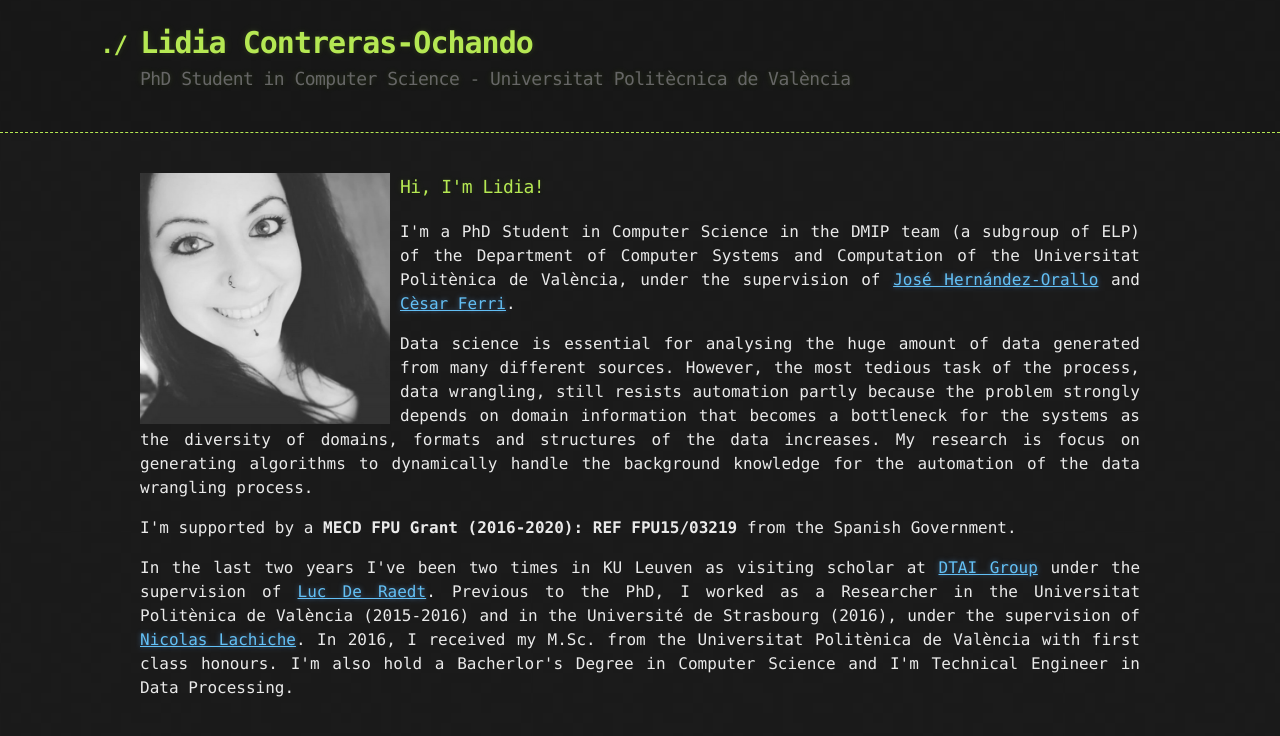
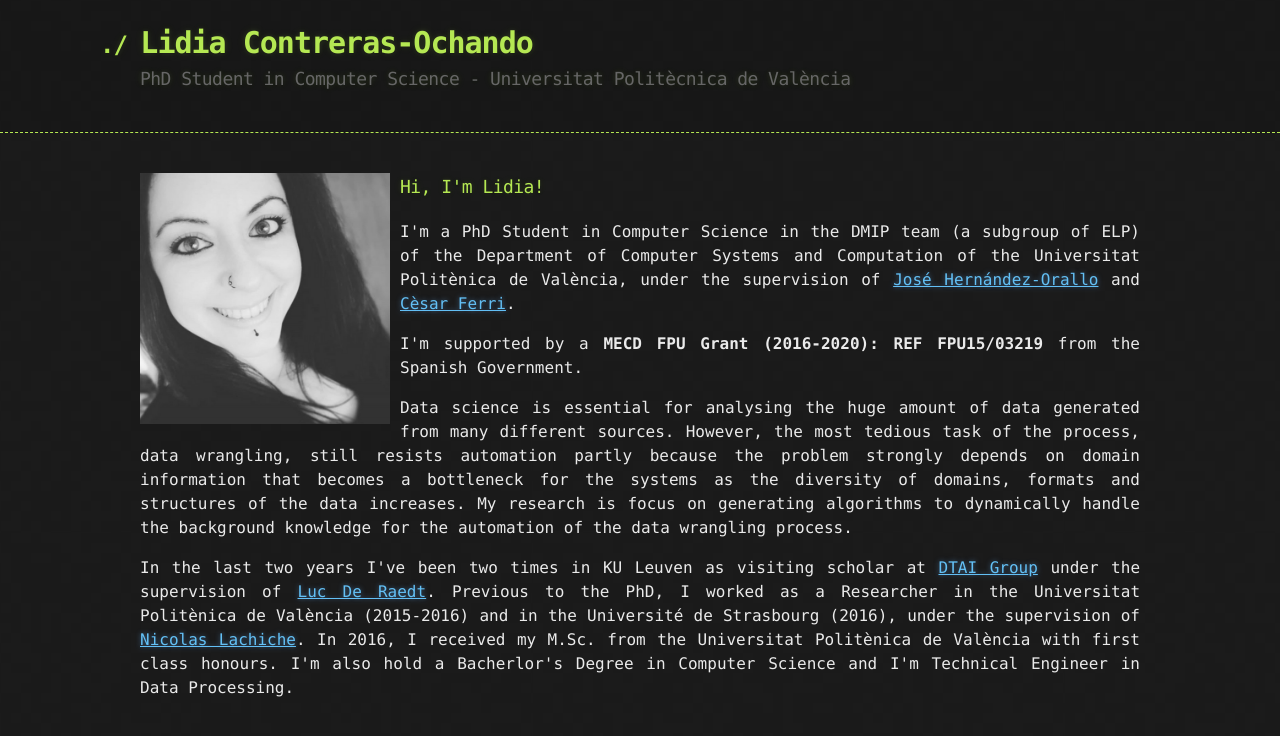
Before and after one commit to liconoc/liconoc.github.io, a Jekyll site: the page built from index.md, in a window 1280 px wide. Shown: the top 736 px of the page. Built offline with Jekyll 4.4.1, drawn with Linux system fonts in a browser that asks for light colours.

Commit message:
Update liconoc.html

```diff
--- a/_layouts/liconoc.html
+++ b/_layouts/liconoc.html
@@ -21,6 +21,10 @@
 
 		.bold{
 			font-weight:bold;
+		}
+
+		#about{
+			margin-bottom:5px;
 		}
 	</style>
 
@@ -46,18 +50,24 @@
       <section id="main_content">
 
 			<section id="about">
+
+
 				<img id="foto" src="images/lidia2.png" >
 				<h3>Hi, I'm Lidia!</h3>
 
 				<p>I'm a PhD Student in Computer Science in the DMIP team (a subgroup of ELP) of the Department of Computer Systems and Computation of the Universitat Politènica de València, under the supervision of <a href="http://josephorallo.webs.upv.es/" target="_blank">José Hernández-Orallo</a> and <a href="http://personales.upv.es/ceferra/" target="_blank">Cèsar Ferri</a>.</p>
 
-				<p> Data science is essential for analysing the huge amount of data generated from many different sources. However, the most tedious task of the process, data wrangling, still resists automation partly because the problem strongly depends on domain information that becomes a bottleneck for the systems as the diversity of domains, formats and structures of the data increases. My research is focus on generating algorithms to dynamically handle the background knowledge for the automation of the data wrangling process.</p>
-
 				<p>I'm supported by a <span class="bold">MECD FPU Grant (2016-2020): REF FPU15/03219</span> from the Spanish Government.</p>
 
-				<p>In the last two years I've been two times in KU Leuven as visiting scholar at <a href="https://dtai.cs.kuleuven.be/" target="_blank">DTAI Group</a> under the supervision of <a href="https://wms.cs.kuleuven.be/people/lucderaedt/" target="_blank">Luc De Raedt</a>. Previous to the PhD, I worked as a Researcher in the Universitat Politènica de València (2015-2016) and in the Université de Strasbourg (2016), under the supervision of <a href="https://sdc.icube.unistra.fr/en/index.php/Nicolas_Lachiche" target="_blank">Nicolas Lachiche</a>. In 2016, I received my M.Sc. from the Universitat Politènica de València with first class honours.  I'm also hold a Bacherlor's Degree in Computer Science and I'm Technical Engineer in Data Processing. <p>
 			</section>
 
+			<section id="resume">
+			<p> Data science is essential for analysing the huge amount of data generated from many different sources. However, the most tedious task of the process, data wrangling, still resists automation partly because the problem strongly depends on domain information that becomes a bottleneck for the systems as the diversity of domains, formats and structures of the data increases. My research is focus on generating algorithms to dynamically handle the background knowledge for the automation of the data wrangling process.</p>
+
+
+
+					<p>In the last two years I've been two times in KU Leuven as visiting scholar at <a href="https://dtai.cs.kuleuven.be/" target="_blank">DTAI Group</a> under the supervision of <a href="https://wms.cs.kuleuven.be/people/lucderaedt/" target="_blank">Luc De Raedt</a>. Previous to the PhD, I worked as a Researcher in the Universitat Politènica de València (2015-2016) and in the Université de Strasbourg (2016), under the supervision of <a href="https://sdc.icube.unistra.fr/en/index.php/Nicolas_Lachiche" target="_blank">Nicolas Lachiche</a>. In 2016, I received my M.Sc. from the Universitat Politènica de València with first class honours.  I'm also hold a Bacherlor's Degree in Computer Science and I'm Technical Engineer in Data Processing. <p>
+			</section>
 
 
       </section>
```
